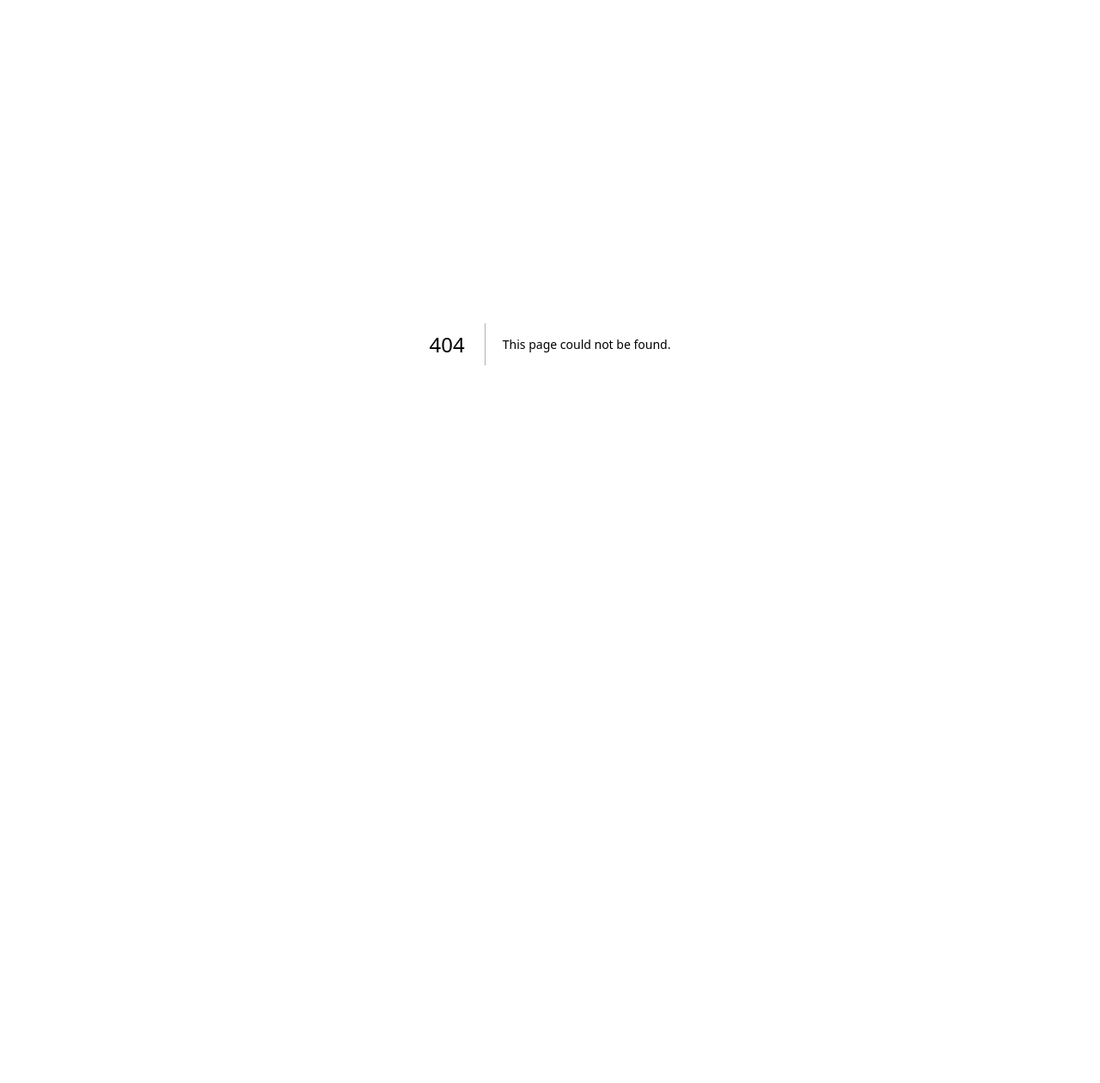
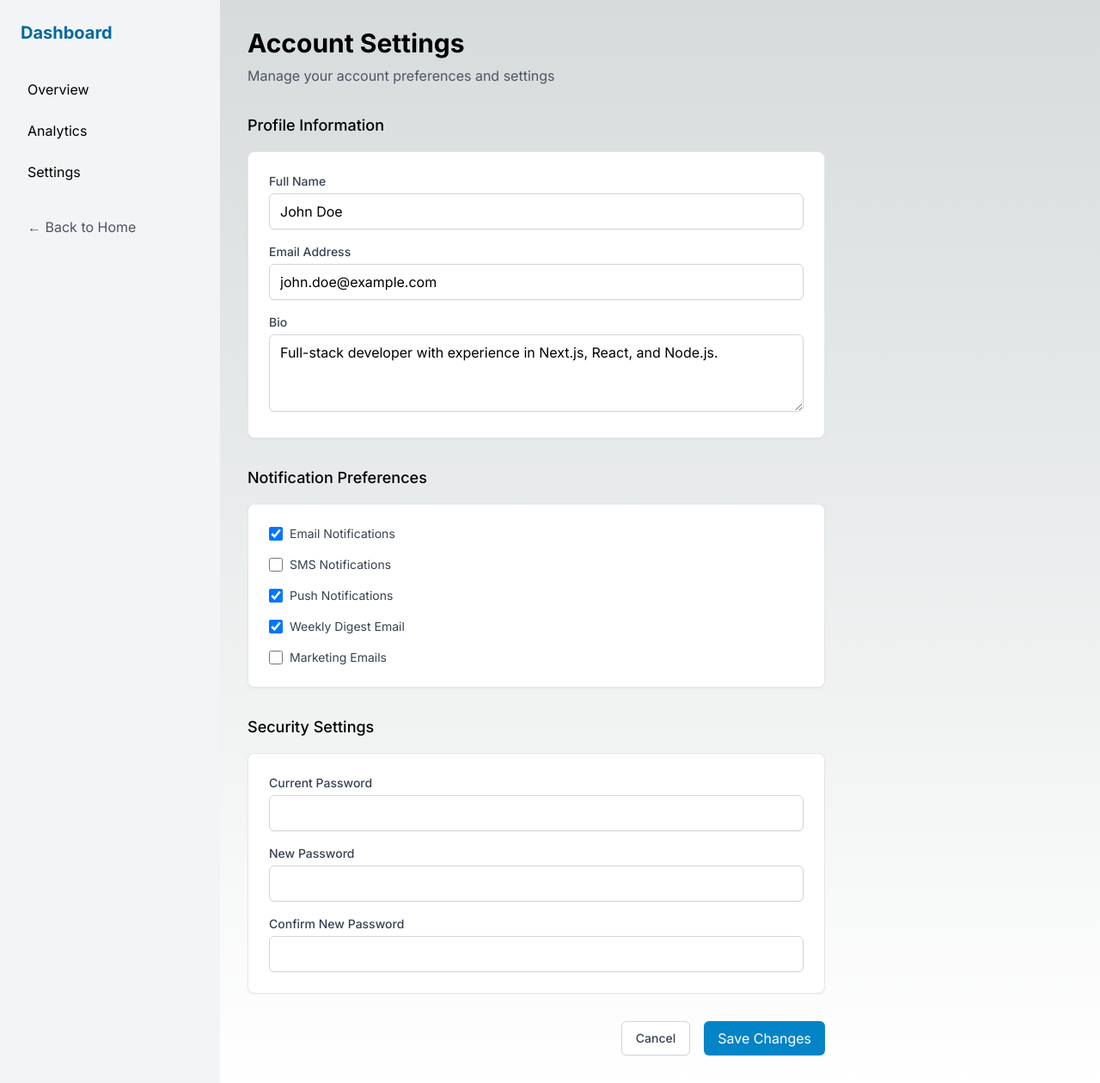
Before and after one commit to moeraad/nextjs-app-router-demo, a Next.js app: page /dashboard/settings in a window 1280 px wide. Before the commit this address had no page. Shown: the whole page at 86% size. Before the commit the page ends 800 px from the top, so only its background shows below. Built offline with nearby package versions, Linux system fonts and the light colour scheme.

Commit message:
Add settings page with client component form

```diff
--- /dev/null
+++ b/src/app/dashboard/settings/page.tsx
@@ -0,0 +1,163 @@
+import { Metadata } from 'next';
+
+// Settings page-specific metadata
+export const metadata: Metadata = {
+  title: 'Settings | Dashboard',
+  description: 'Configure your account settings',
+};
+
+// Client form component (marked with 'use client')
+'use client';
+function SettingsForm() {
+  return (
+    <form className="max-w-2xl">
+      <div className="space-y-8">
+        {/* Profile Settings Section */}
+        <div>
+          <h3 className="text-lg font-medium mb-4">Profile Information</h3>
+          <div className="bg-white p-6 rounded-lg shadow-sm border border-gray-200 space-y-4">
+            <div>
+              <label htmlFor="name" className="block text-sm font-medium text-gray-700 mb-1">
+                Full Name
+              </label>
+              <input
+                type="text"
+                id="name"
+                name="name"
+                defaultValue="John Doe"
+                className="w-full px-3 py-2 border border-gray-300 rounded-md shadow-sm"
+              />
+            </div>
+
+            <div>
+              <label htmlFor="email" className="block text-sm font-medium text-gray-700 mb-1">
+                Email Address
+              </label>
+              <input
+                type="email"
+                id="email"
+                name="email"
+                defaultValue="john.doe@example.com"
+                className="w-full px-3 py-2 border border-gray-300 rounded-md shadow-sm"
+              />
+            </div>
+
+            <div>
+              <label htmlFor="bio" className="block text-sm font-medium text-gray-700 mb-1">
+                Bio
+              </label>
+              <textarea
+                id="bio"
+                name="bio"
+                rows={3}
+                defaultValue="Full-stack developer with experience in Next.js, React, and Node.js."
+                className="w-full px-3 py-2 border border-gray-300 rounded-md shadow-sm"
+              />
+            </div>
+          </div>
+        </div>
+
+        {/* Notification Settings Section */}
+        <div>
+          <h3 className="text-lg font-medium mb-4">Notification Preferences</h3>
+          <div className="bg-white p-6 rounded-lg shadow-sm border border-gray-200 space-y-4">
+            {notificationOptions.map((option) => (
+              <div key={option.id} className="flex items-center">
+                <input
+                  type="checkbox"
+                  id={option.id}
+                  name={option.id}
+                  defaultChecked={option.defaultChecked}
+                  className="h-4 w-4 text-primary-600 border-gray-300 rounded"
+                />
+                <label htmlFor={option.id} className="ml-2 block text-sm text-gray-700">
+                  {option.label}
+                </label>
+              </div>
+            ))}
+          </div>
+        </div>
+
+        {/* Security Settings */}
+        <div>
+          <h3 className="text-lg font-medium mb-4">Security Settings</h3>
+          <div className="bg-white p-6 rounded-lg shadow-sm border border-gray-200 space-y-4">
+            <div>
+              <label htmlFor="current-password" className="block text-sm font-medium text-gray-700 mb-1">
+                Current Password
+              </label>
+              <input
+                type="password"
+                id="current-password"
+                name="currentPassword"
+                className="w-full px-3 py-2 border border-gray-300 rounded-md shadow-sm"
+              />
+            </div>
+
+            <div>
+              <label htmlFor="new-password" className="block text-sm font-medium text-gray-700 mb-1">
+                New Password
+              </label>
+              <input
+                type="password"
+                id="new-password"
+                name="newPassword"
+                className="w-full px-3 py-2 border border-gray-300 rounded-md shadow-sm"
+              />
+            </div>
+
+            <div>
+              <label htmlFor="confirm-password" className="block text-sm font-medium text-gray-700 mb-1">
+                Confirm New Password
+              </label>
+              <input
+                type="password"
+                id="confirm-password"
+                name="confirmPassword"
+                className="w-full px-3 py-2 border border-gray-300 rounded-md shadow-sm"
+              />
+            </div>
+          </div>
+        </div>
+      </div>
+
+      <div className="mt-8 flex justify-end">
+        <button
+          type="button"
+          className="mr-4 px-4 py-2 border border-gray-300 shadow-sm text-sm font-medium rounded-md text-gray-700 bg-white hover:bg-gray-50"
+        >
+          Cancel
+        </button>
+        <button
+          type="submit"
+          className="btn btn-primary"
+        >
+          Save Changes
+        </button>
+      </div>
+    </form>
+  );
+}
+
+// Settings page component (server component)
+export default function SettingsPage() {
+  return (
+    <div>
+      <header className="mb-8">
+        <h1 className="text-3xl font-bold">Account Settings</h1>
+        <p className="text-gray-600 mt-2">Manage your account preferences and settings</p>
+      </header>
+
+      <SettingsForm />
+    </div>
+  );
+}
+
+// Sample notification options for the form
+const notificationOptions = [
+  { id: 'email-notifications', label: 'Email Notifications', defaultChecked: true },
+  { id: 'sms-notifications', label: 'SMS Notifications', defaultChecked: false },
+  { id: 'push-notifications', label: 'Push Notifications', defaultChecked: true },
+  { id: 'weekly-digest', label: 'Weekly Digest Email', defaultChecked: true },
+  { id: 'marketing-emails', label: 'Marketing Emails', defaultChecked: false },
+];
```
